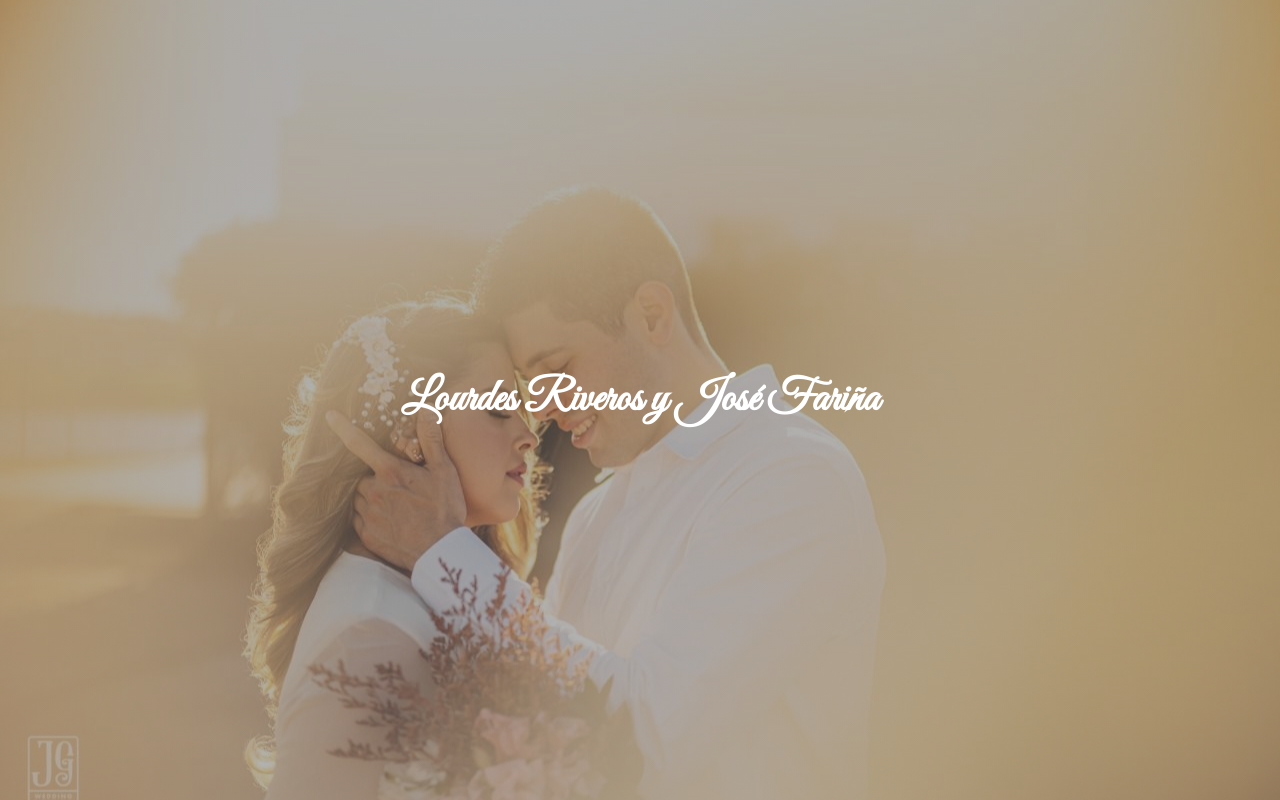
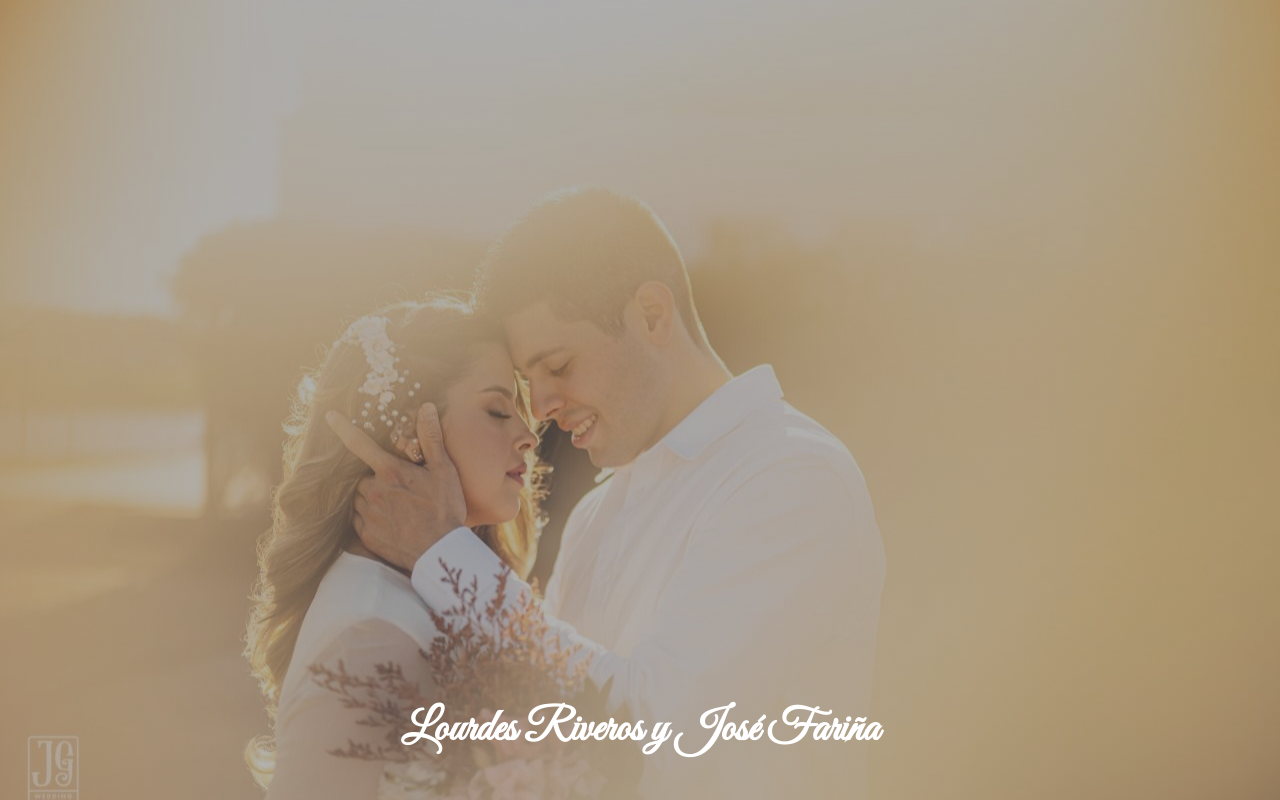
Before and after one commit to Arturo-Lopez/wedding-page, a Next.js app: page / in a window 1280 px wide. Shown: the top 800 px of the page. Built offline with nearby package versions, Linux system fonts and the light colour scheme.

Commit message:
change title position

```diff
--- a/src/modules/HeroSection.tsx
+++ b/src/modules/HeroSection.tsx
@@ -1,6 +1,5 @@
 import { FC } from "react";
 import { styled } from "@stitches";
-import Image from "next/image";
 
 const HeroSectionContainer = styled("section", {
   position: "relative",
@@ -9,9 +8,8 @@ const HeroSectionContainer = styled("section", {
   overflow: "hidden",
   padding: 20,
   display: "flex",
-  flexDirection: "column",
   justifyContent: "center",
-  alignItems: "center",
+  alignItems: "end",
 
   "&::before": {
     content: "",
```
